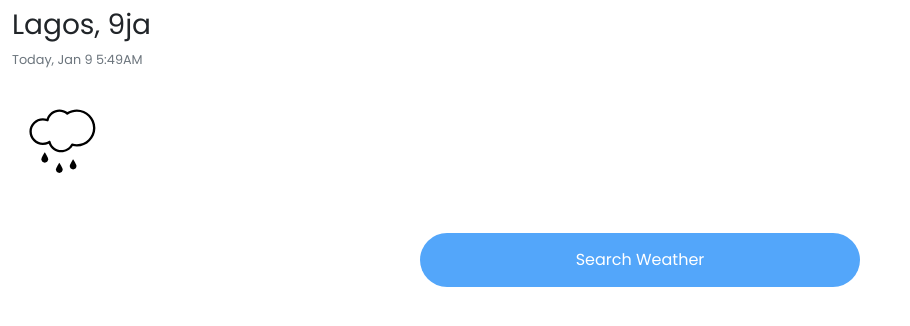
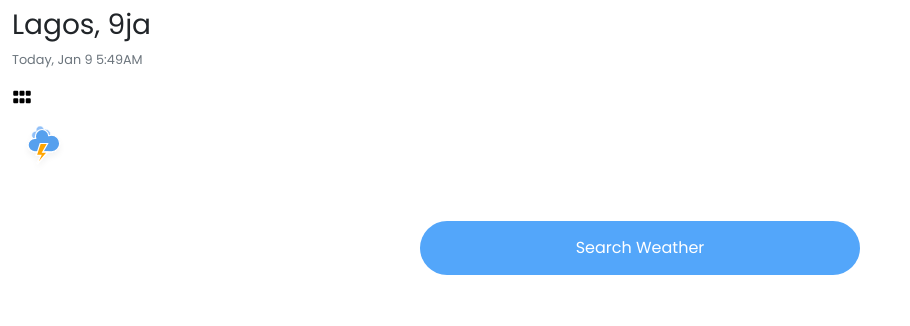
Before and after one commit to Adedoyin-Emmanuel/react-weather-app, a React (Create React App) app: page /weather in a window 1280 px wide. Shown: the top 326 px of the page, without its empty margins (0-910 px from the left). Built offline with nearby package versions, Linux system fonts and the light colour scheme; no server answers.

Commit message:
Added the weather app menu styling

```diff
--- a/src/inc/styles/style.css
+++ b/src/inc/styles/style.css
@@ -22,7 +22,7 @@
     --footer-nav-border-radius:30px;
     --footer-notch-border-radius:60px;
     --footer-notch-background-color:rgb(255, 255, 255);
-    --brand-mute-color:rgb(196, 191, 191);
+    --brand-mute-color:rgb(211, 205, 205);
     --brand-footer-nav-fontsize: .8rem;
 }
 
--- a/src/pages/Weather.jsx
+++ b/src/pages/Weather.jsx
@@ -28,44 +28,56 @@ const WeatherApp = () =>{
                         <h3>Lagos, 9ja</h3>
                          <p className="date-time text-muted brand-small-text">Today, Jan 9 5:49AM</p>
                     </section>
-                    <div className="toggle-btn"></div>
+                    <div className="toggle-btn">
+
+                        <svg  height={"20px"} width={"20px"} xmlns="http://www.w3.org/2000/svg" viewBox="0 0 448 512"><path d="M96 288H32c-17.67 0-32 14.33-32 32v64c0 17.67 14.33 32 32 32h64c17.67 0 32-14.33 32-32v-64c0-17.67-14.33-32-32-32zm160 0h-64c-17.67 0-32 14.33-32 32v64c0 17.67 14.33 32 32 32h64c17.67 0 32-14.33 32-32v-64c0-17.67-14.33-32-32-32zm160 0h-64c-17.67 0-32 14.33-32 32v64c0 17.67 14.33 32 32 32h64c17.67 0 32-14.33 32-32v-64c0-17.67-14.33-32-32-32zM96 96H32c-17.67 0-32 14.33-32 32v64c0 17.67 14.33 32 32 32h64c17.67 0 32-14.33 32-32v-64c0-17.67-14.33-32-32-32zm160 0h-64c-17.67 0-32 14.33-32 32v64c0 17.67 14.33 32 32 32h64c17.67 0 32-14.33 32-32v-64c0-17.67-14.33-32-32-32zm160 0h-64c-17.67 0-32 14.33-32 32v64c0 17.67 14.33 32 32 32h64c17.67 0 32-14.33 32-32v-64c0-17.67-14.33-32-32-32z"/></svg>
+
+                    </div>
                 </section>
 
+
                 <section className="current-weather-icon">
-
-
-
-                    <svg version="1.1" id="Layer_1" xmlns="http://www.w3.org/2000/svg"  x="0px" y="0px"
-                        width="100px" height="100px" viewBox="0 0 100 100" enableBackground="new 0 0 100 100" >
-                    <g>
-                        <path d="M36.154,74.275c0,1.865-1.514,3.377-3.379,3.377s-3.377-1.512-3.377-3.377s3.377-6.901,3.377-6.901
-                            S36.154,72.41,36.154,74.275z"/>
-                        <path d="M50.691,84.553c0,1.866-1.512,3.378-3.379,3.378c-1.865,0-3.377-1.512-3.377-3.378c0-1.865,3.377-6.901,3.377-6.901
-                            S50.691,82.688,50.691,84.553z"/>
-                        <path d="M64.494,81.03c0,1.865-1.512,3.377-3.377,3.377s-3.379-1.512-3.379-3.377s3.379-6.902,3.379-6.902
-                            S64.494,79.165,64.494,81.03z"/>
-                        <g>
-                            <path d="M49.328,67.374c-5.65,0-10.625-3.513-12.576-8.707c-1.832,0.896-3.84,1.364-5.885,1.364
-                                c-7.416,0-13.451-6.034-13.451-13.452s6.035-13.452,13.451-13.452c1.301,0,2.58,0.188,3.82,0.557
-                                c1.803-5.487,6.877-9.215,12.764-9.215c2.854,0,5.639,0.914,7.934,2.59c2.861-1.698,6.107-2.59,9.441-2.59
-                                c10.23,0,18.553,8.322,18.553,18.55c0,10.229-8.322,18.553-18.553,18.553c-1.365,0-2.746-0.161-4.119-0.477
-                                C58.25,64.989,53.971,67.374,49.328,67.374z M37.439,55.763c0.146,0,0.295,0.027,0.434,0.083c0.35,0.139,0.613,0.438,0.705,0.803
-                                c1.248,4.931,5.668,8.375,10.75,8.375c4.088,0,7.834-2.239,9.777-5.844c0.262-0.483,0.822-0.723,1.352-0.574
-                                c1.455,0.407,2.926,0.615,4.369,0.615c8.934,0,16.203-7.269,16.203-16.203c0-8.934-7.27-16.201-16.203-16.201
-                                c-3.158,0-6.227,0.918-8.871,2.655c-0.434,0.283-1.002,0.251-1.398-0.08c-1.99-1.66-4.514-2.575-7.105-2.575
-                                c-5.221,0-9.672,3.557-10.82,8.649c-0.076,0.336-0.297,0.623-0.604,0.783c-0.305,0.16-0.666,0.178-0.986,0.047
-                                c-1.336-0.544-2.74-0.819-4.174-0.819c-6.121,0-11.102,4.981-11.102,11.103c0,6.122,4.98,11.103,11.102,11.103
-                                c2.102,0,4.156-0.6,5.941-1.735C37,55.826,37.219,55.763,37.439,55.763z"/>
+                    <svg
+                        version="1.1"
+                        xmlns="http://www.w3.org/2000/svg"
+                        width="64"
+                        height="64"
+                        viewBox="0 0 64 64">
+                        <defs>
+                            <filter id="blur" width="200%" height="200%">
+                                <feGaussianBlur in="SourceAlpha" stdDeviation="3"/>
+                                <feOffset dx="0" dy="4" result="offsetblur"/>
+                                <feComponentTransfer>
+                                    <feFuncA type="linear" slope="0.05"/>
+                                </feComponentTransfer>
+                                <feMerge>
+                                    <feMergeNode/>
+                                    <feMergeNode in="SourceGraphic"/>
+                                </feMerge>
+                            </filter>
+                        </defs>
+                        <g filter="url(#blur)" id="thunder">
+                            <g transform="translate(20,10)">
+                                <g className="am-weather-cloud-1">
+                                    <path d="M47.7,35.4     c0-4.6-3.7-8.2-8.2-8.2c-1,0-1.9,0.2-2.8,0.5c-0.3-3.4-3.1-6.2-6.6-6.2c-3.7,0-6.7,3-6.7,6.7c0,0.8,0.2,1.6,0.4,2.3     c-0.3-0.1-0.7-0.1-1-0.1c-3.7,0-6.7,3-6.7,6.7c0,3.6,2.9,6.6,6.5,6.7l17.2,0C44.2,43.3,47.7,39.8,47.7,35.4z" fill="#91C0F8" stroke="white" strokeLinejoin="round" strokeWidth="1.2" transform="translate(-10,-6), scale(0.6)" />
+                                </g>
+                                <g>
+                                    <path d="M47.7,35.4     c0-4.6-3.7-8.2-8.2-8.2c-1,0-1.9,0.2-2.8,0.5c-0.3-3.4-3.1-6.2-6.6-6.2c-3.7,0-6.7,3-6.7,6.7c0,0.8,0.2,1.6,0.4,2.3     c-0.3-0.1-0.7-0.1-1-0.1c-3.7,0-6.7,3-6.7,6.7c0,3.6,2.9,6.6,6.5,6.7l17.2,0C44.2,43.3,47.7,39.8,47.7,35.4z" fill="#57A0EE" stroke="#FFFFFF" strokeLinejoin="round" strokeWidth="1.2" transform="translate(-20,-11)" />
+                                </g>
+                                <g transform="translate(-9,28), scale(1.2)">
+                                    <polygon className="am-weather-stroke" fill="orange" stroke="white" strokeWidth="1" points="14.3,-2.9 20.5,-2.9 16.4,4.3 20.3,4.3 11.5,14.6 14.9,6.9 11.1,6.9" />
+                                </g>
+                            </g>
                         </g>
-                    </g>
                     </svg>
-                    <section className="d-flex m-auto align-items-center justify-content-center">
-
-                            <Button text="search weather"className="brand-btn m-auto my-5 width-toggle" onClick={show}/>
-
-                    </section>
 
                 </section>
+                <section className="d-flex align-items-center justify-content-center">
+
+<Button text="search weather"className="brand-btn m-auto my-5 width-toggle" onClick={show}/>
+
+</section>
+
                 <Footer/>
             </div>
 
```
Also changed, not shown: src/components/footerNav.jsx (+3 -3 lines).
